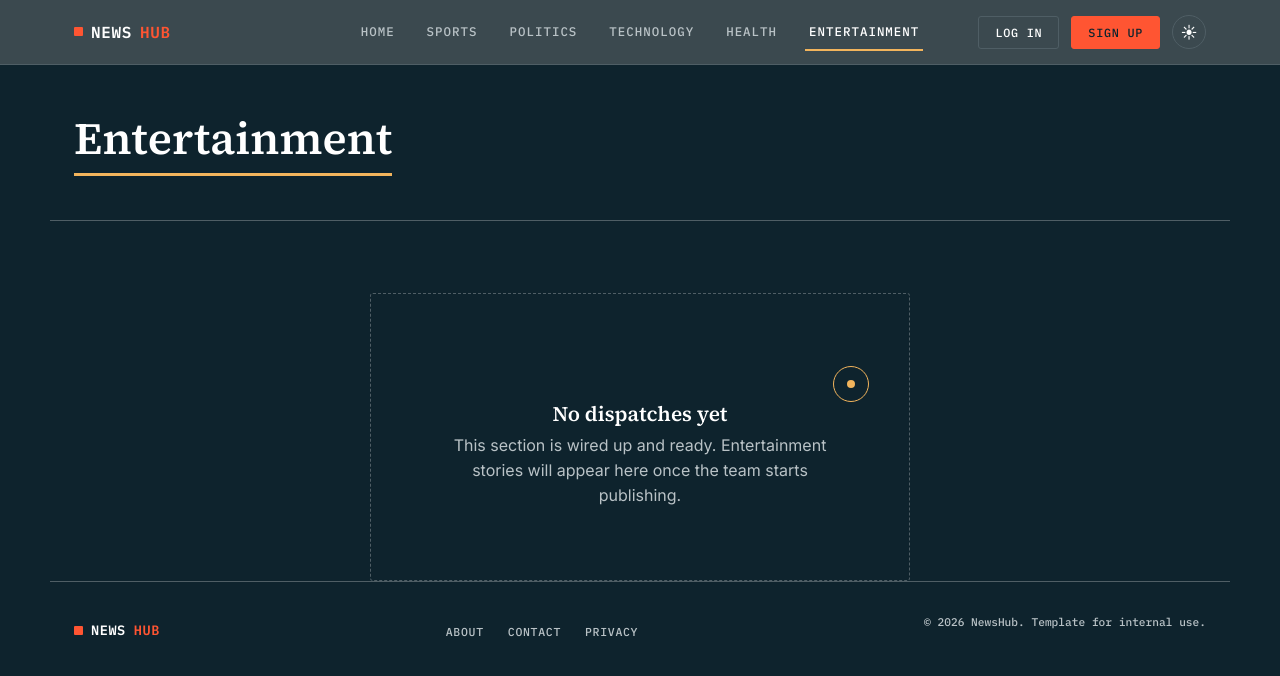
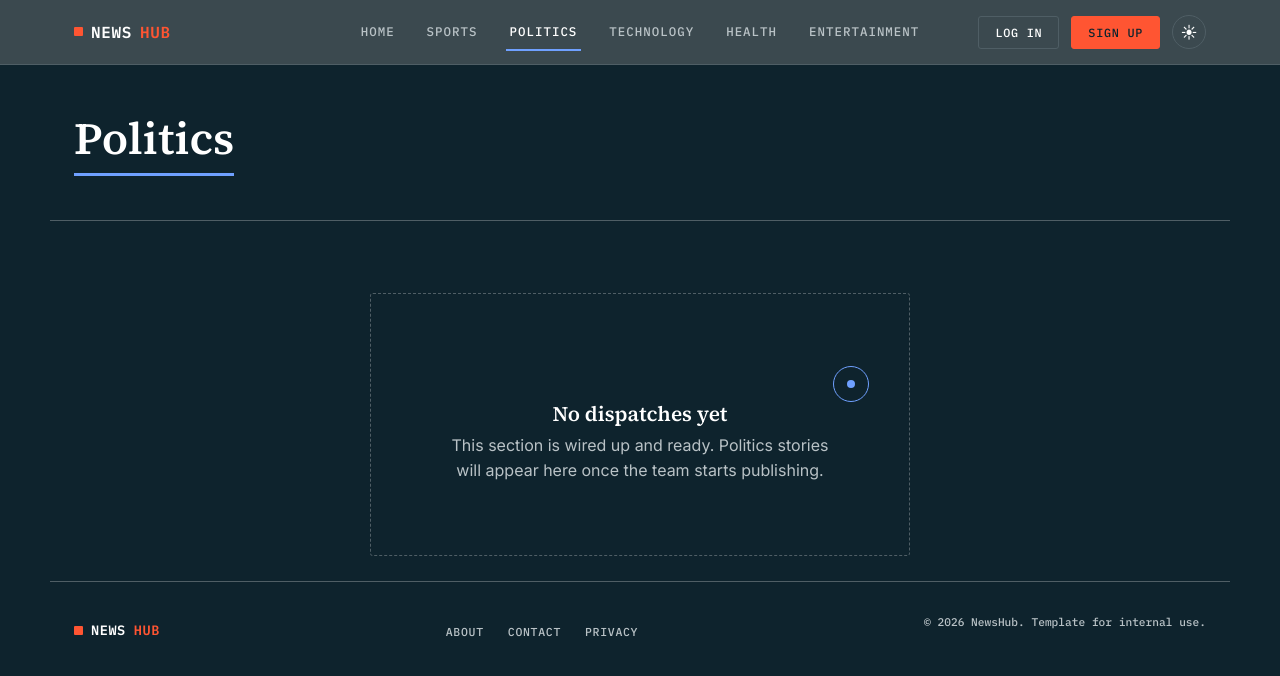
Before and after one commit to Laltessa06/newsHub, a plain HTML site: page pages/politics.html in a window 1280 px wide. Drawn offline with Linux system fonts and the light colour scheme; files that its build step writes are made by us from their sources.

Commit message:
fixed css file linking

```diff
--- a/tabs/entertainment.html
+++ b/pages/politics.html
@@ -3,16 +3,16 @@
 <head>
 <meta charset="UTF-8">
 <meta name="viewport" content="width=device-width, initial-scale=1.0">
-<title>NewsHub — Entertainment</title>
-<meta name="description" content="NewsHub — Entertainment section.">
+<title>NewsHub — Politics</title>
+<meta name="description" content="NewsHub — Politics section.">
 
 <link rel="preconnect" href="https://fonts.googleapis.com">
 <link rel="preconnect" href="https://fonts.gstatic.com" crossorigin>
 <link href="https://fonts.googleapis.com/css2?family=Source+Serif+4:opsz,wght@8..60,500;8..60,600;8..60,700&family=Inter:wght@400;500;600&family=IBM+Plex+Mono:wght@500;600&display=swap" rel="stylesheet">
 
-<link rel="stylesheet" href="../css/styles.css">
+<link rel="stylesheet" href="../styles.css">
 </head>
-<body style="--page-accent:var(--c-entertainment)">
+<body style="--page-accent:var(--c-politics)">
 <a class="skip-link" href="#main">Skip to content</a>
 
 <header class="site-header">
@@ -25,10 +25,10 @@
       <ul>
         <li><a href="../index.html" class="nav-link" style="--nav-accent:var(--c-home)">Home</a></li>
         <li><a href="sports.html" class="nav-link" style="--nav-accent:var(--c-sports)">Sports</a></li>
-        <li><a href="politics.html" class="nav-link" style="--nav-accent:var(--c-politics)">Politics</a></li>
+        <li><a href="politics.html" class="nav-link is-active" style="--nav-accent:var(--c-politics)">Politics</a></li>
         <li><a href="technology.html" class="nav-link" style="--nav-accent:var(--c-tech)">Technology</a></li>
         <li><a href="health.html" class="nav-link" style="--nav-accent:var(--c-health)">Health</a></li>
-        <li><a href="entertainment.html" class="nav-link is-active" style="--nav-accent:var(--c-entertainment)">Entertainment</a></li>
+        <li><a href="entertainment.html" class="nav-link" style="--nav-accent:var(--c-entertainment)">Entertainment</a></li>
       </ul>
     </nav>
 
@@ -48,14 +48,14 @@
 <main id="main">
 
   <div class="page-header wrap">
-    <h1>Entertainment</h1>
+    <h1>Politics</h1>
   </div>
 
   <div class="wrap">
     <div class="empty-state">
       <div class="signal"></div>
       <h2>No dispatches yet</h2>
-      <p>This section is wired up and ready. Entertainment stories will appear here once the team starts publishing.</p>
+      <p>This section is wired up and ready. Politics stories will appear here once the team starts publishing.</p>
     </div>
   </div>
 
```
Also changed, not shown: index.html (+1 -1 lines), pages/entertainment.html (renamed from tabs/technology.html, +8 -8 lines), pages/health.html (renamed from tabs/health.html, +1 -1 lines), pages/sports.html (renamed from tabs/sports.html, +1 -1 lines), pages/technology.html (renamed from tabs/politics.html, +8 -8 lines).
